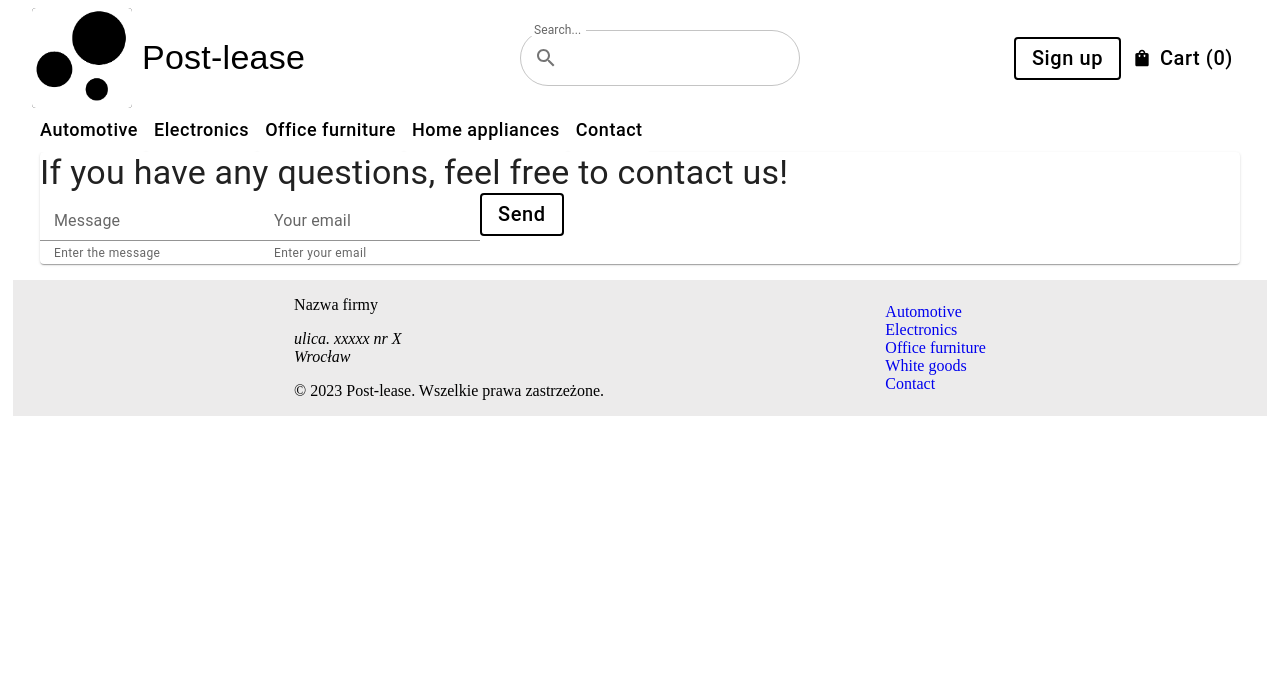
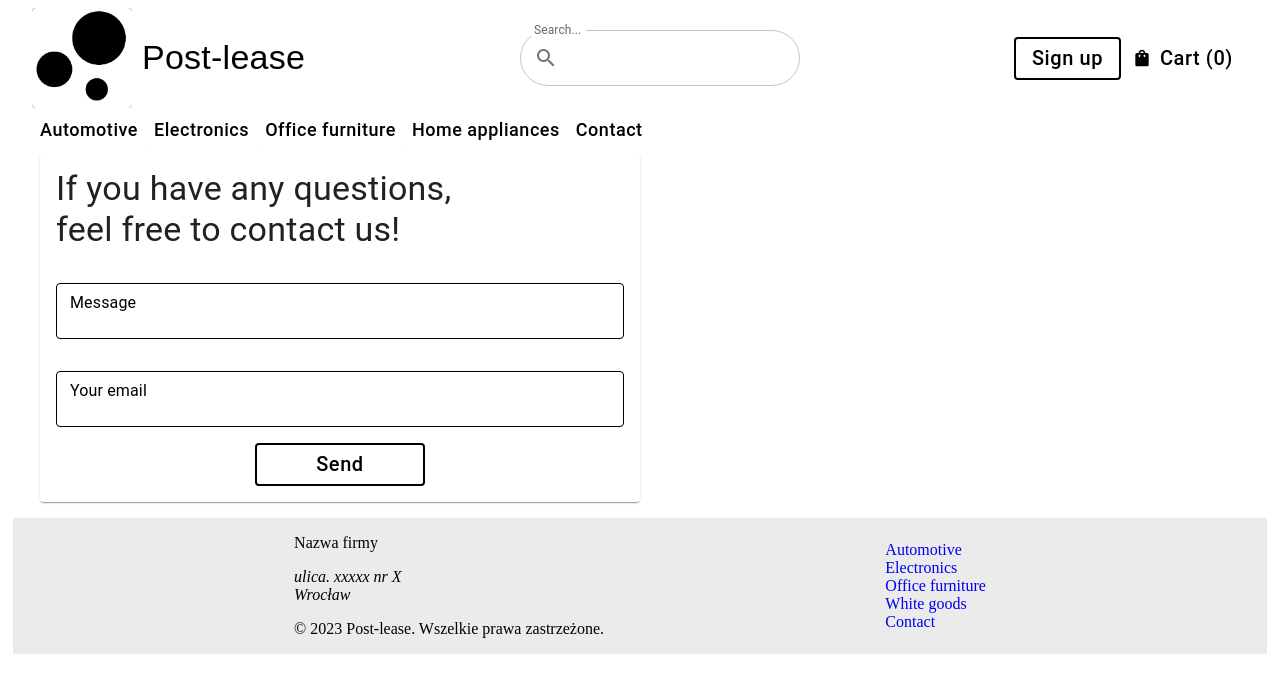
Before and after one commit to Kacper-Sleziak/eCommerce-application, a React (Create React App) app in the folder frontend/: page /contact in a window 1280 px wide. Shown: the top 692 px of the page. Built offline with nearby package versions, Linux system fonts and the light colour scheme.

Commit message:
Contact page added

```diff
--- a/frontend/src/pages/Contact.tsx
+++ b/frontend/src/pages/Contact.tsx
@@ -1,30 +1,16 @@
-import React from 'react'
-import {
-  Button,
-  Card,
-  FormControl,
-  InputLabel,
-  Input,
-  FormHelperText,
-  Typography,
-} from '@mui/material'
+import '../styles/pages/contact.css'
+import { Button, Card, Typography, TextField } from '@mui/material'
 
 const Contact = () => {
   return (
-    <Card>
-      <Typography variant="h4">
-        If you have any questions, feel free to contact us!{' '}
-      </Typography>
-      <FormControl>
-        <InputLabel>Message</InputLabel>
-        <Input />
-        <FormHelperText>Enter the message</FormHelperText>
-      </FormControl>
-      <FormControl>
-        <InputLabel>Your email</InputLabel>
-        <Input />
-        <FormHelperText>Enter your email</FormHelperText>
-      </FormControl>
+    <Card sx={{ maxWidth: '50%' }}>
+      <div className="marginAll">
+        <Typography variant="h4">If you have any questions,</Typography>
+        <Typography variant="h4">feel free to contact us!</Typography>
+      </div>
+      <div className="formFlex">
+        <TextField id="message" multiline label="Message" variant="outlined" />
+        <TextField id="email" label="Your email" variant="outlined" />
         <Button
           variant="outlined"
           sx={{
@@ -41,6 +27,7 @@ const Contact = () => {
         >
           Send
         </Button>
+      </div>
     </Card>
   )
 }
--- /dev/null
+++ b/frontend/src/styles/pages/contact.css
@@ -0,0 +1,29 @@
+.marginAll {
+  margin: 1rem 1rem;
+}
+
+.formFlex {
+  display: flex;
+  flex-direction: column;
+  align-items: center;
+  margin: 0 1rem;
+}
+
+.formFlex div {
+  min-width: 100%;
+  margin: 0.5rem 0;
+  border-radius: 4px !important;
+}
+
+.formFlex div fieldset {
+  border-color: #000 !important;
+}
+
+.formFlex label {
+  color: #000 !important;
+}
+
+.formFlex button {
+  width: 30%;
+  margin-bottom: 1rem;
+}
```
Lines whose indentation alone changed are shown as unchanged.
